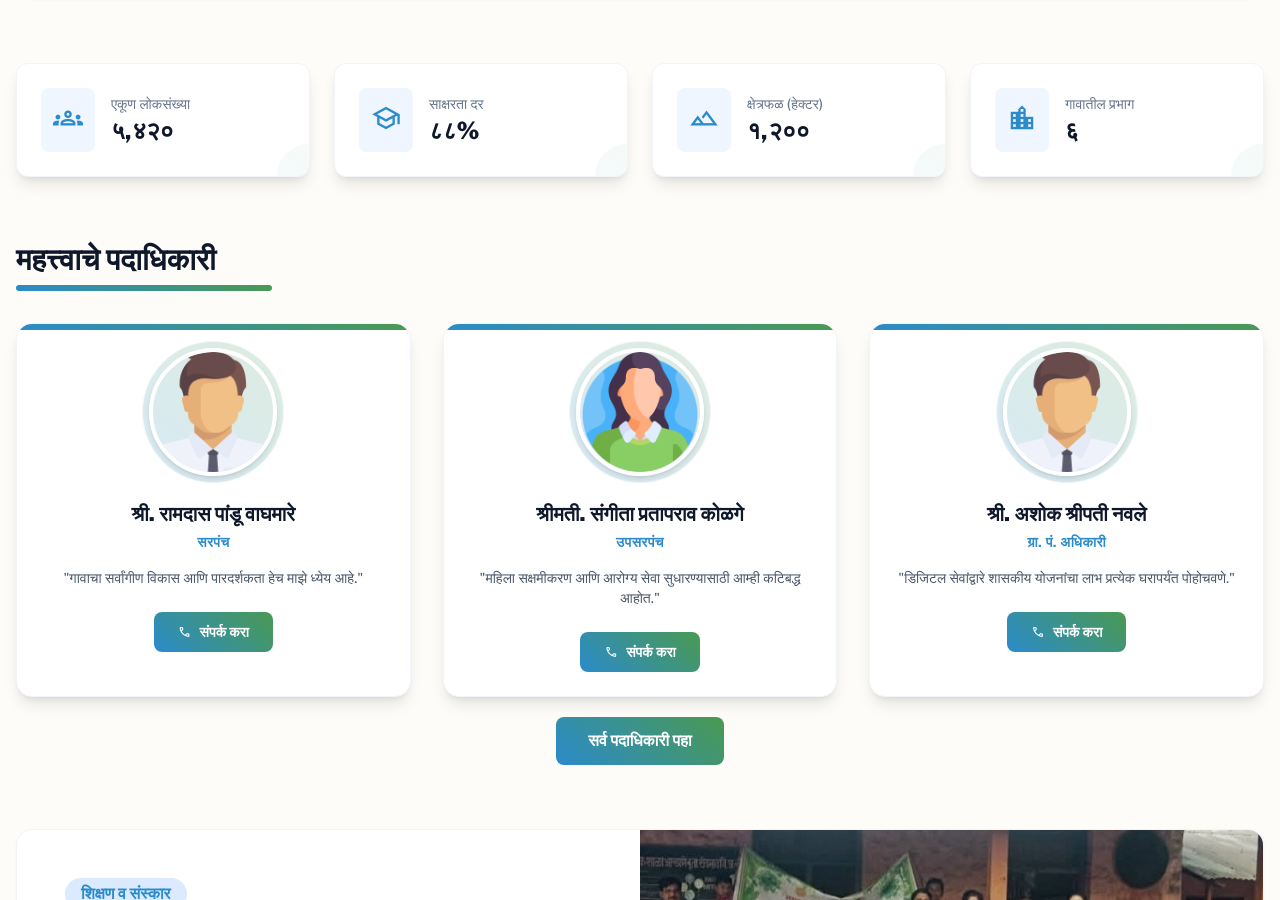
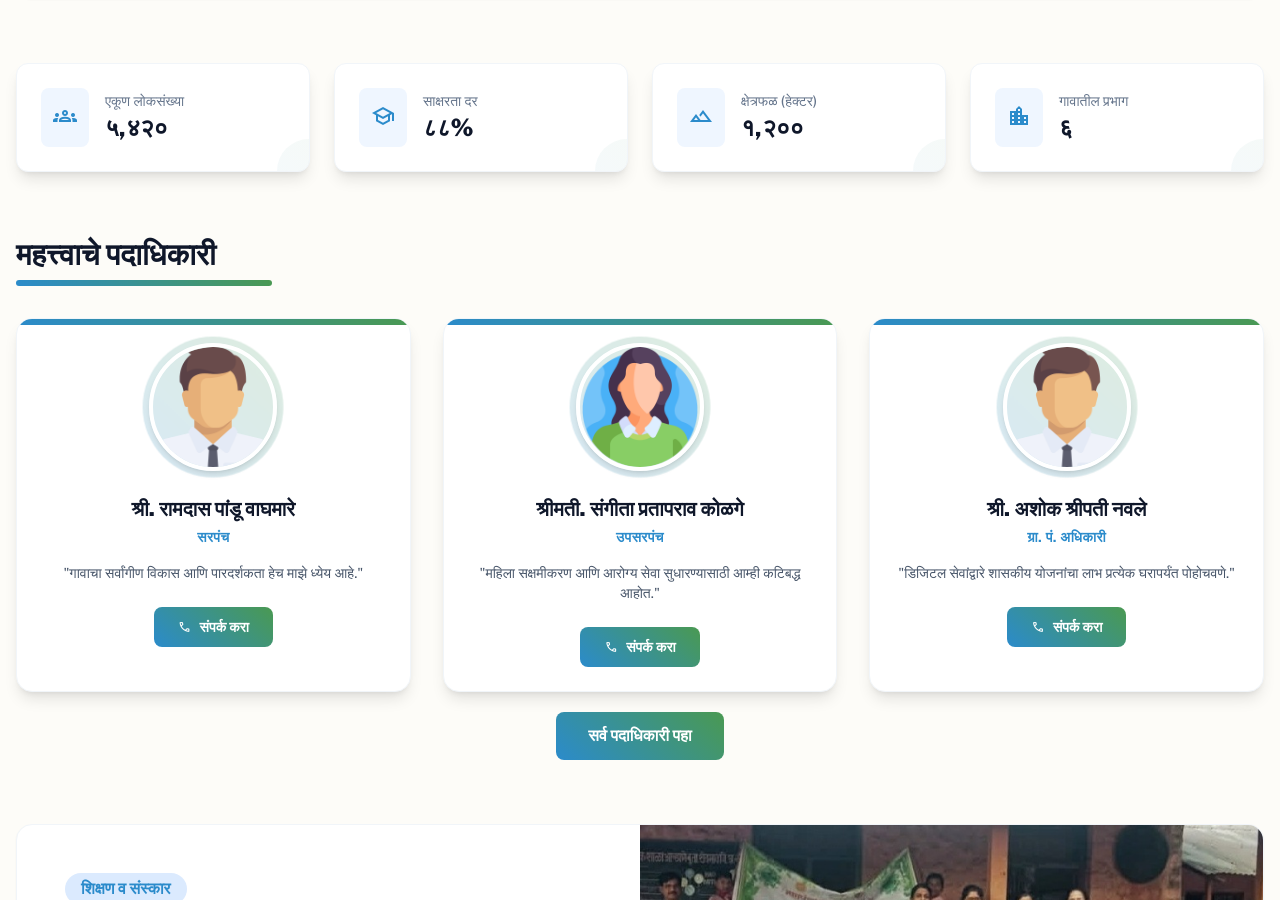
Before and after one commit to abhikolage/grampanchayat-site, an Angular app in the folder grampanchayat-site-avhane-bk/: page / in a window 1280 px wide. Shown: the part 1677-2577 px from the top of the page. Built offline with nearby package versions, Linux system fonts and the light colour scheme.

Commit message:
Updated card icons for home and school pages

```diff
--- a/grampanchayat-site-avhane-bk/src/app/Pages/home/home.html
+++ b/grampanchayat-site-avhane-bk/src/app/Pages/home/home.html
@@ -173,7 +173,7 @@
     <div class="bg-white p-6 rounded-xl border border-slate-100 shadow-lg flex items-center gap-4 relative overflow-hidden">
       <div class="absolute bottom-0 right-0 w-16 h-16 brand-gradient-bg opacity-5 -mb-8 -mr-8 rounded-full"></div>
       <div class="bg-blue-50 p-3 rounded-lg text-primary-blue">
-        <span class="material-symbols-outlined text-3xl">groups</span>
+        <span class="material-symbols-outlined text-2xl">groups</span>
       </div>
       <div>
         <p class="text-sm font-medium text-slate-500">एकूण लोकसंख्या</p>
@@ -183,7 +183,7 @@
     <div class="bg-white p-6 rounded-xl border border-slate-100 shadow-lg flex items-center gap-4 relative overflow-hidden">
       <div class="absolute bottom-0 right-0 w-16 h-16 brand-gradient-bg opacity-5 -mb-8 -mr-8 rounded-full"></div>
       <div class="bg-blue-50 p-3 rounded-lg text-primary-blue">
-        <span class="material-symbols-outlined text-3xl">school</span>
+        <span class="material-symbols-outlined text-2xl">school</span>
       </div>
       <div>
         <p class="text-sm font-medium text-slate-500">साक्षरता दर</p>
@@ -193,7 +193,7 @@
     <div class="bg-white p-6 rounded-xl border border-slate-100 shadow-lg flex items-center gap-4 relative overflow-hidden">
       <div class="absolute bottom-0 right-0 w-16 h-16 brand-gradient-bg opacity-5 -mb-8 -mr-8 rounded-full"></div>
       <div class="bg-blue-50 p-3 rounded-lg text-primary-blue">
-        <span class="material-symbols-outlined text-3xl">landscape</span>
+        <span class="material-symbols-outlined text-2xl">landscape</span>
       </div>
       <div>
         <p class="text-sm font-medium text-slate-500">क्षेत्रफळ (हेक्टर)</p>
@@ -203,7 +203,7 @@
     <div class="bg-white p-6 rounded-xl border border-slate-100 shadow-lg flex items-center gap-4 relative overflow-hidden">
       <div class="absolute bottom-0 right-0 w-16 h-16 brand-gradient-bg opacity-5 -mb-8 -mr-8 rounded-full"></div>
       <div class="bg-blue-50 p-3 rounded-lg text-primary-blue">
-        <span class="material-symbols-outlined text-3xl">location_city</span>
+        <span class="material-symbols-outlined text-2xl">location_city</span>
       </div>
       <div>
         <p class="text-sm font-medium text-slate-500">गावातील प्रभाग</p>
--- a/grampanchayat-site-avhane-bk/src/app/Pages/schools/schools.html
+++ b/grampanchayat-site-avhane-bk/src/app/Pages/schools/schools.html
@@ -77,7 +77,7 @@
       <div class="school-card p-6 flex items-center gap-4 relative overflow-hidden">
         <div class="absolute bottom-0 right-0 w-16 h-16 brand-gradient-bg opacity-5 -mb-8 -mr-8 rounded-full"></div>
         <div class="bg-blue-50 p-3 rounded-lg text-primary-blue">
-          <span class="material-symbols-outlined text-3xl">groups</span>
+          <span class="material-symbols-outlined text-2xl">groups</span>
         </div>
         <div>
           <p class="text-sm font-medium text-slate-500">एकूण विद्यार्थी</p>
@@ -90,7 +90,7 @@
       <div class="school-card p-6 flex items-center gap-4 relative overflow-hidden">
         <div class="absolute bottom-0 right-0 w-16 h-16 brand-gradient-bg opacity-5 -mb-8 -mr-8 rounded-full"></div>
         <div class="bg-blue-50 p-3 rounded-lg text-primary-blue">
-          <span class="material-symbols-outlined text-3xl">person_4</span>
+          <span class="material-symbols-outlined text-2xl">person_4</span>
         </div>
         <div>
           <p class="text-sm font-medium text-slate-500">अनुभवी शिक्षक</p>
@@ -103,7 +103,7 @@
       <div class="school-card p-6 flex items-center gap-4 relative overflow-hidden">
         <div class="absolute bottom-0 right-0 w-16 h-16 brand-gradient-bg opacity-5 -mb-8 -mr-8 rounded-full"></div>
         <div class="bg-blue-50 p-3 rounded-lg text-primary-blue">
-          <span class="material-symbols-outlined text-3xl">home</span>
+          <span class="material-symbols-outlined text-2xl">home</span>
         </div>
         <div>
           <p class="text-sm font-medium text-slate-500">वर्गखोल्या</p>
@@ -116,7 +116,7 @@
       <div class="school-card p-6 flex items-center gap-4 relative overflow-hidden">
         <div class="absolute bottom-0 right-0 w-16 h-16 brand-gradient-bg opacity-5 -mb-8 -mr-8 rounded-full"></div>
         <div class="bg-blue-50 p-3 rounded-lg text-primary-blue">
-          <span class="material-symbols-outlined text-3xl">menu_book</span>
+          <span class="material-symbols-outlined text-2xl">menu_book</span>
         </div>
         <div>
           <p class="text-sm font-medium text-slate-500">ग्रंथालय पुस्तके</p>
```
